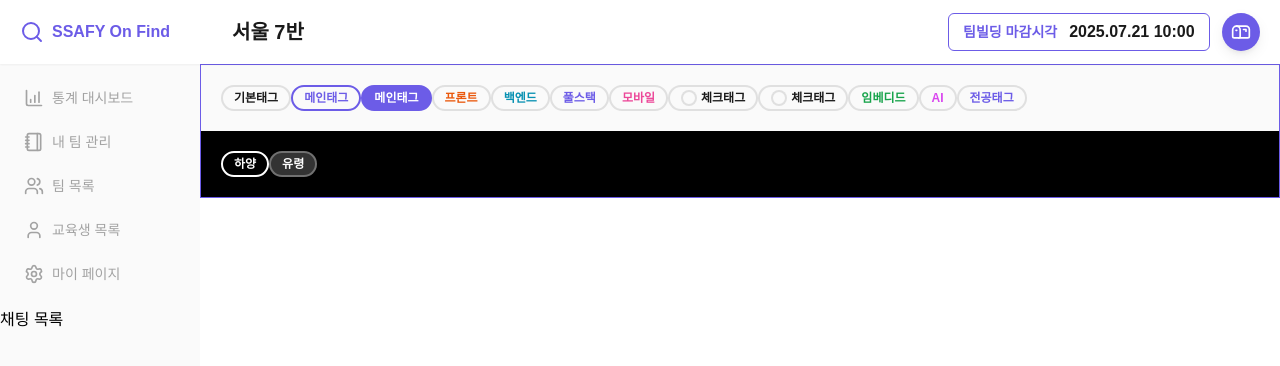
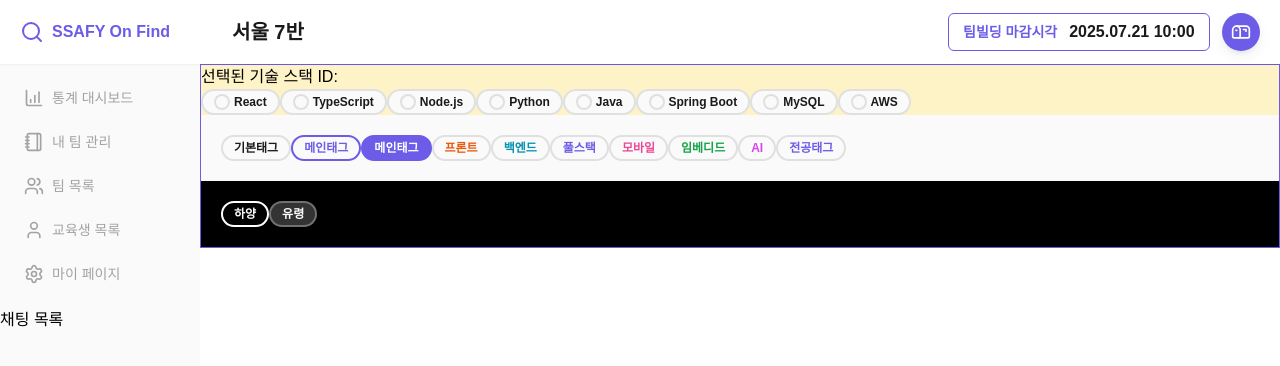
Before and after one commit to SSAFY-on-Find/SSAFY-on-Find, a React (Vite) app in the folder FE/: page /component-test in a window 1280 px wide. Shown: the top 366 px of the page. Built offline with nearby package versions, Linux system fonts and the light colour scheme; a web font is replaced by a local one.

Commit message:
docs: CheckedTag 사용법 설명 추가

```diff
--- a/FE/src/components/ComponentTestPage.tsx
+++ b/FE/src/components/ComponentTestPage.tsx
@@ -1,12 +1,45 @@
 import { useState } from "react"
 
 import { CheckTag, MainTag, MajorTag, NormalTag, PositionTag, WhiteTag } from "./atoms"
+// API로 기술스택 70여개를 받아온다고 가정하고 상수에 담아두었어요
+const TECH_STACKS = [
+  { id: "tech001", name: "React" },
+  { id: "tech002", name: "TypeScript" },
+  { id: "tech003", name: "Node.js" },
+  { id: "tech004", name: "Python" },
+  { id: "tech005", name: "Java" },
+  { id: "tech006", name: "Spring Boot" },
+  { id: "tech007", name: "MySQL" },
+  { id: "tech008", name: "AWS" },
+]
 
 export default function ComponentTestPage() {
-  const [postion001, setCheck1] = useState(false)
-  const [postion002, setCheck2] = useState(false)
+  // 기술스택이 선택되면 2개 이상일 경우 관리하기 위하여 배열로 선언.(기술스택 ID를 저장할 예정입니다.)
+  const [selectedTechStackIds, setSelectedTechStackIds] = useState<string[]>([])
+
+  // 체크하게 되면 기술 스택 ID를
+  const handleTechStackToggle = (teckStackId: string) => (isChecked: boolean) => {
+    setSelectedTechStackIds((prev) => {
+      if (isChecked) {
+        return [...prev, teckStackId]
+      }
+      return prev.filter((id) => id !== teckStackId)
+    })
+  }
+
   return (
-    <div className="">
+    <div>
+      <div className="bg-amber-100">
+        <h5>선택된 기술 스택 ID: {selectedTechStackIds.join(", ")}</h5>
+        {TECH_STACKS.map((ele) => (
+          <CheckTag
+            key={ele.id}
+            tagContent={ele.name}
+            isChecked={selectedTechStackIds?.includes(ele.id)}
+            onToggle={handleTechStackToggle(ele.id)}
+          ></CheckTag>
+        ))}
+      </div>
       <div className="bg-background p-5">
         <NormalTag tagContent={"기본태그"} />
         <MainTag tagContent={"메인태그"}></MainTag>
@@ -15,8 +48,6 @@ export default function ComponentTestPage() {
         <PositionTag positionName={"백엔드"}></PositionTag>
         <PositionTag positionName={"풀스택"}></PositionTag>
         <PositionTag positionName={"모바일"}></PositionTag>
-        <CheckTag tagContent={"체크태그"} onToggle={setCheck1} isChecked={postion001}></CheckTag>
-        <CheckTag tagContent={"체크태그"} onToggle={setCheck2} isChecked={postion002}></CheckTag>
         <PositionTag positionName={"임베디드"}></PositionTag>
         <PositionTag positionName={"AI"}></PositionTag>
         <MajorTag tagContent={"전공태그"}></MajorTag>
```
